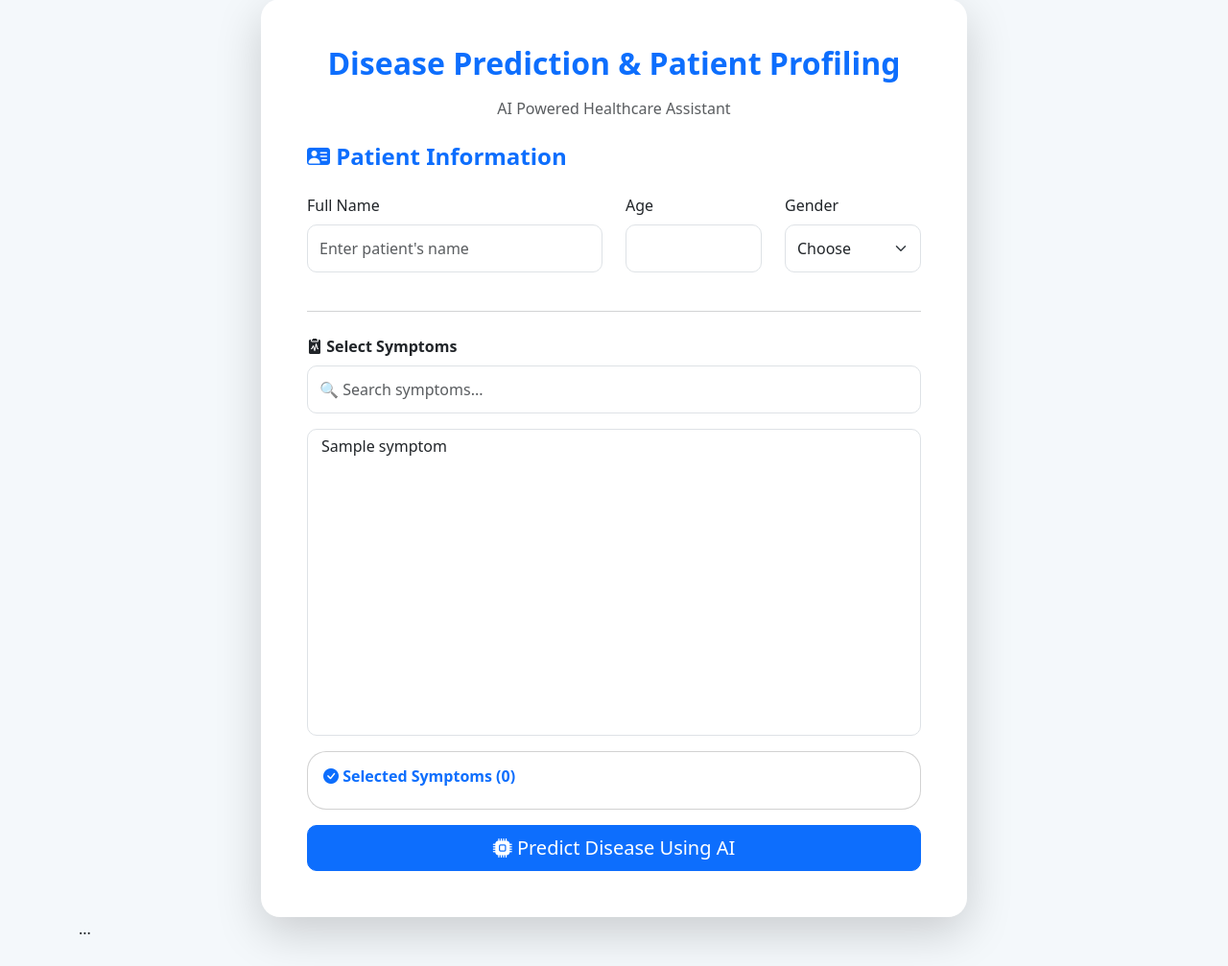
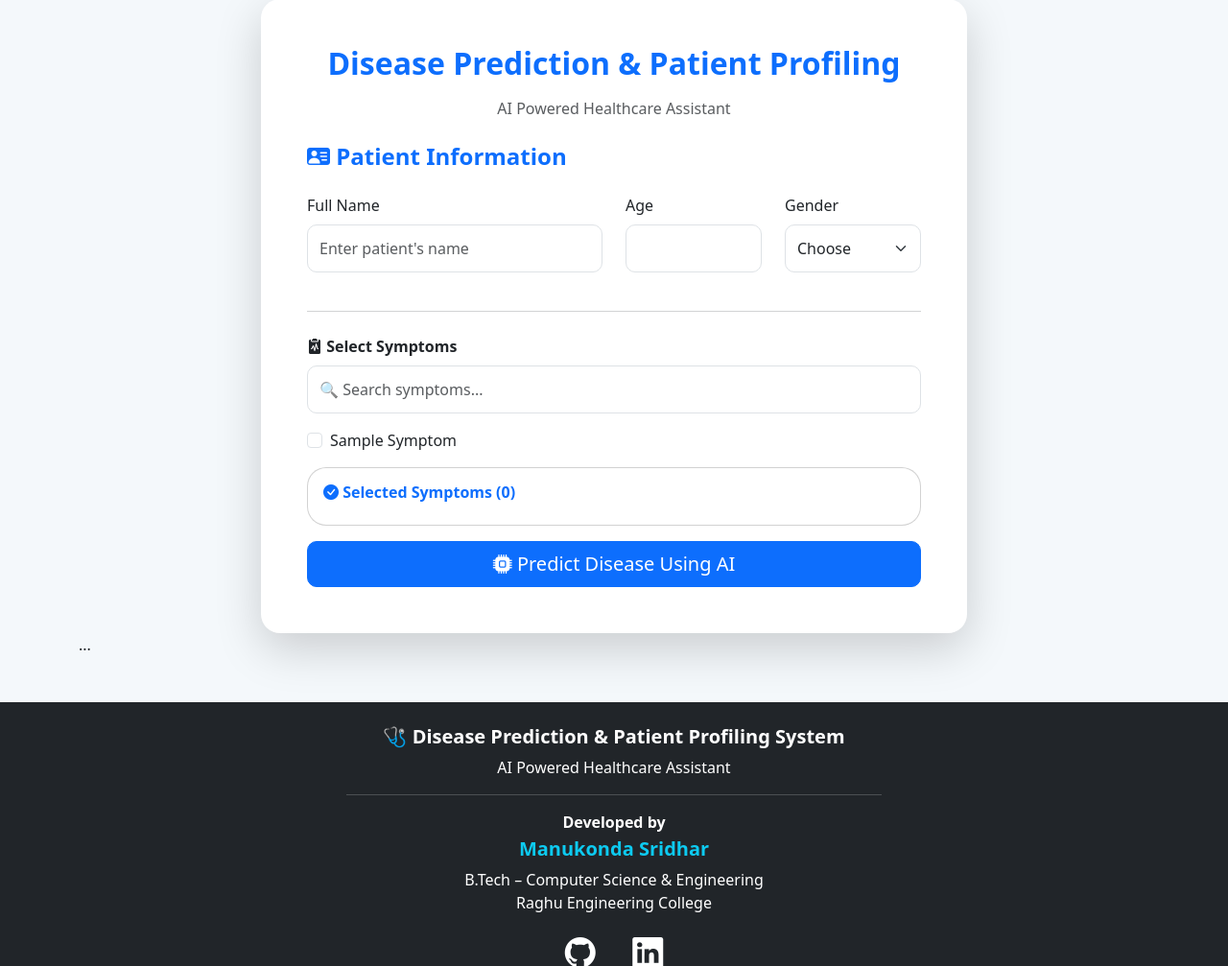
Before and after one commit to Sridhar-manukonda23/Disease-Prediction-Patient-Profiling-System, a Flask app: template templates/index.html in a window 1280 px wide. Shown: the part 111-1118 px from the top of the page at 96% size. Run offline with Flask 3, Linux system fonts and the light colour scheme; the template is opened without the code that fills it: most values are stand-ins (such as "Sample title", 1, 10 or a date in 2020); parts of the project's set-up code (start-up, migrations or seed data) failed here and were passed over.

Commit message:
Update index.html

```diff
--- a/templates/index.html
+++ b/templates/index.html
@@ -107,24 +107,32 @@ Disease Prediction & Patient Profiling                </h2>
         placeholder="🔍 Search symptoms...">
 
 </div>
-       <select
-    id="symptomList"
-    class="form-select symptom-select"
-    name="symptoms"
-    multiple
-    size="12">
+<div id="symptomContainer" class="symptom-container">
 
+    {% for symptom in symptoms %}
 
+    <div class="form-check symptom-item">
 
-                            {% for symptom in symptoms %}
+        <input
+            class="form-check-input symptom-checkbox"
+            type="checkbox"
+            name="symptoms"
+            value="{{ symptom }}"
+            id="symptom{{ loop.index }}">
 
-                            <option value="{{ symptom }}">
-                                {{ symptom }}
-                            </option>
+        <label
+            class="form-check-label"
+            for="symptom{{ loop.index }}">
 
-                            {% endfor %}
+            {{ symptom.replace("_", " ").title() }}
 
-                        </select>
+        </label>
+
+    </div>
+
+    {% endfor %}
+
+</div>
                         <div class="card mt-3">
 
     <div class="card-body">
```
